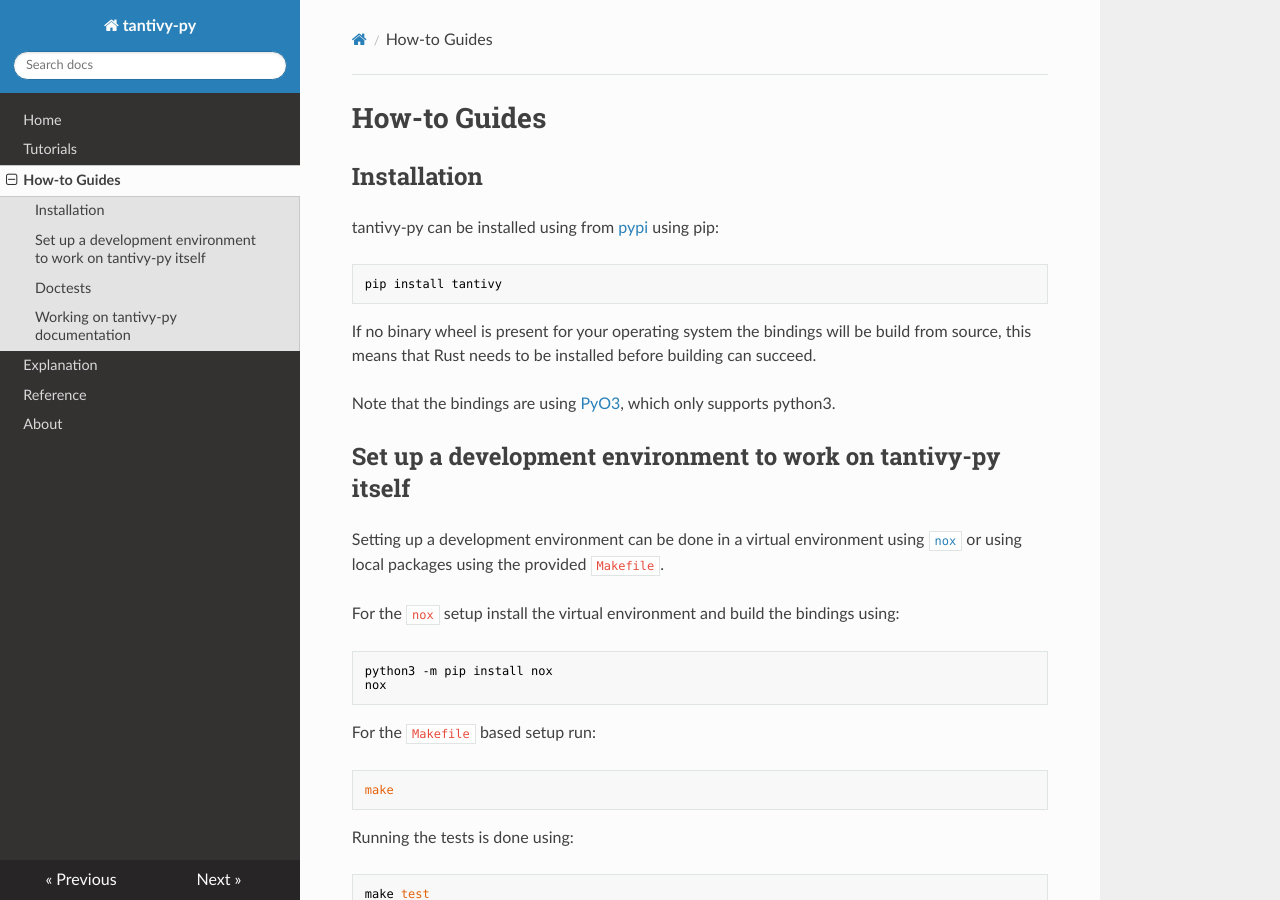
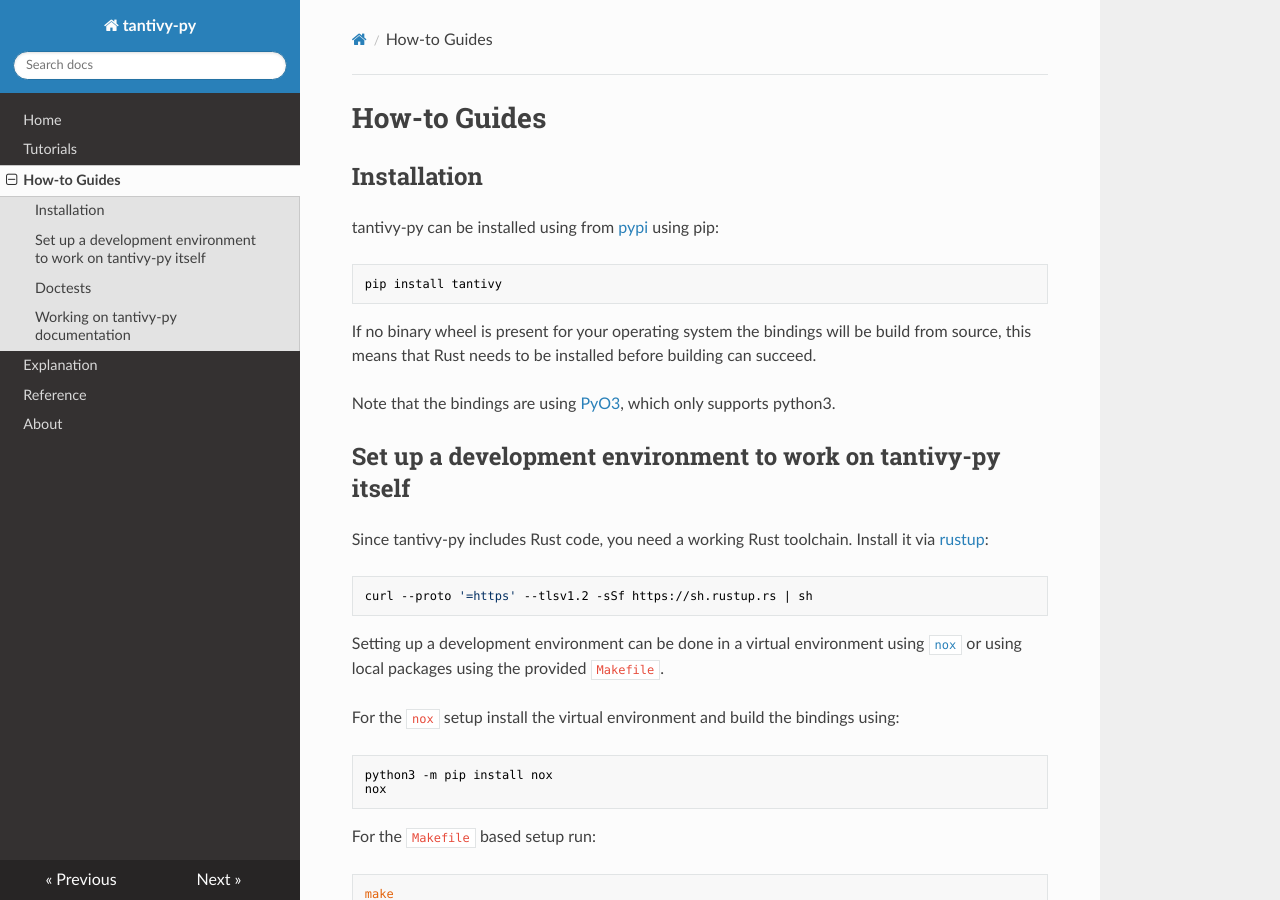
Before and after one commit to quickwit-oss/tantivy-py, an MkDocs documentation site: the page built from docs/howto.md, in a window 1280 px wide and 900 px high. Built offline with MkDocs 1.6.1, drawn with Linux system fonts in a browser that asks for light colours; nearby versions of some CDN libraries.

Commit message:
Add rustup install note to dev setup docs (#634)

```diff
--- a/docs/howto.md
+++ b/docs/howto.md
@@ -14,6 +14,11 @@ Note that the bindings are using [PyO3](https://github.com/PyO3/pyo3), which
 only supports python3.
 
 ## Set up a development environment to work on tantivy-py itself
+
+Since tantivy-py includes Rust code, you need a working Rust toolchain.
+Install it via [rustup](https://rustup.rs/):
+
+    curl --proto '=https' --tlsv1.2 -sSf https://sh.rustup.rs | sh
 
 Setting up a development environment can be done in a virtual environment using
 [`nox`](https://nox.thea.codes) or using local packages using the provided `Makefile`.
```
